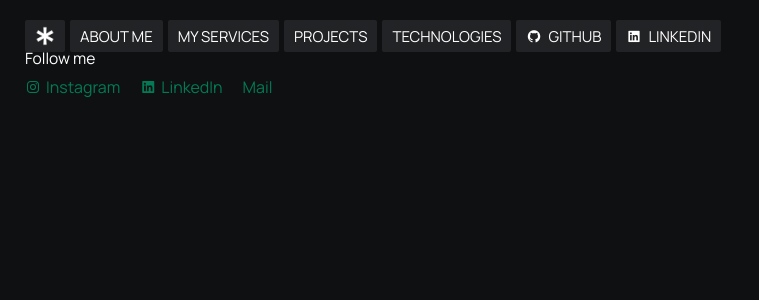
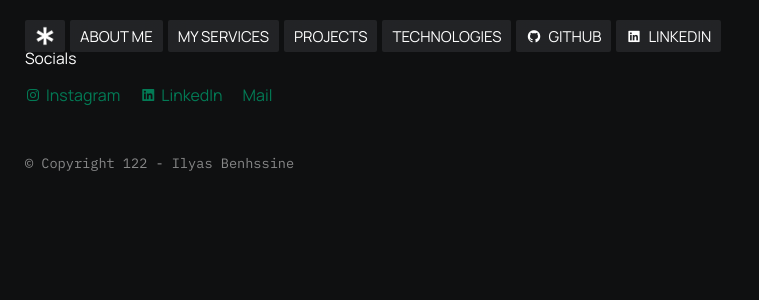
Before and after one commit to IlyasDiker/ilyasdiker-v3.github.io, a Vue app: page /about/process in a window 1280 px wide. Shown: the top 300 px of the page, without its empty margins (0-759 px from the left). Built offline with nearby package versions, Linux system fonts and the light colour scheme.

Commit message:
add footer

```diff
--- a/src/components/Navigation/FooterUi.vue
+++ b/src/components/Navigation/FooterUi.vue
@@ -2,7 +2,7 @@
     <footer class="FooterSection py-5" id="footer">
         <div class="container">
             <div class="flex-col">
-                <span class="text-sm fw-400 mb-2">Follow me</span>
+                <span class="text-sm fw-400 mb-3">Socials</span>
                 <ul class="footer-list">
                     <li>
                         <a class="link"><i class='bx bxl-instagram'></i> Instagram</a>
@@ -14,6 +14,7 @@
                         <a class="link">Mail</a>
                     </li>
                 </ul>
+                <span class="text-xs op-5 mt-5 mono">© Copyright {{new Date().getYear()}} - Ilyas Benhssine</span>
             </div>
         </div>
     </footer>
```
